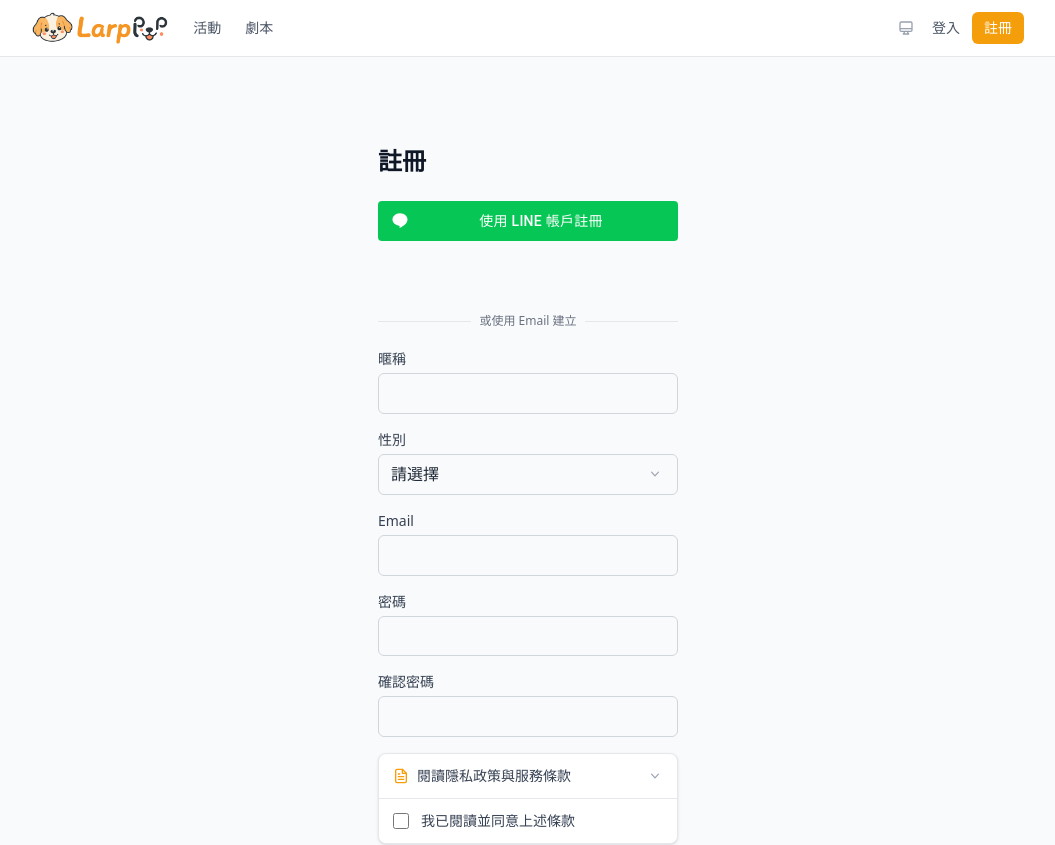
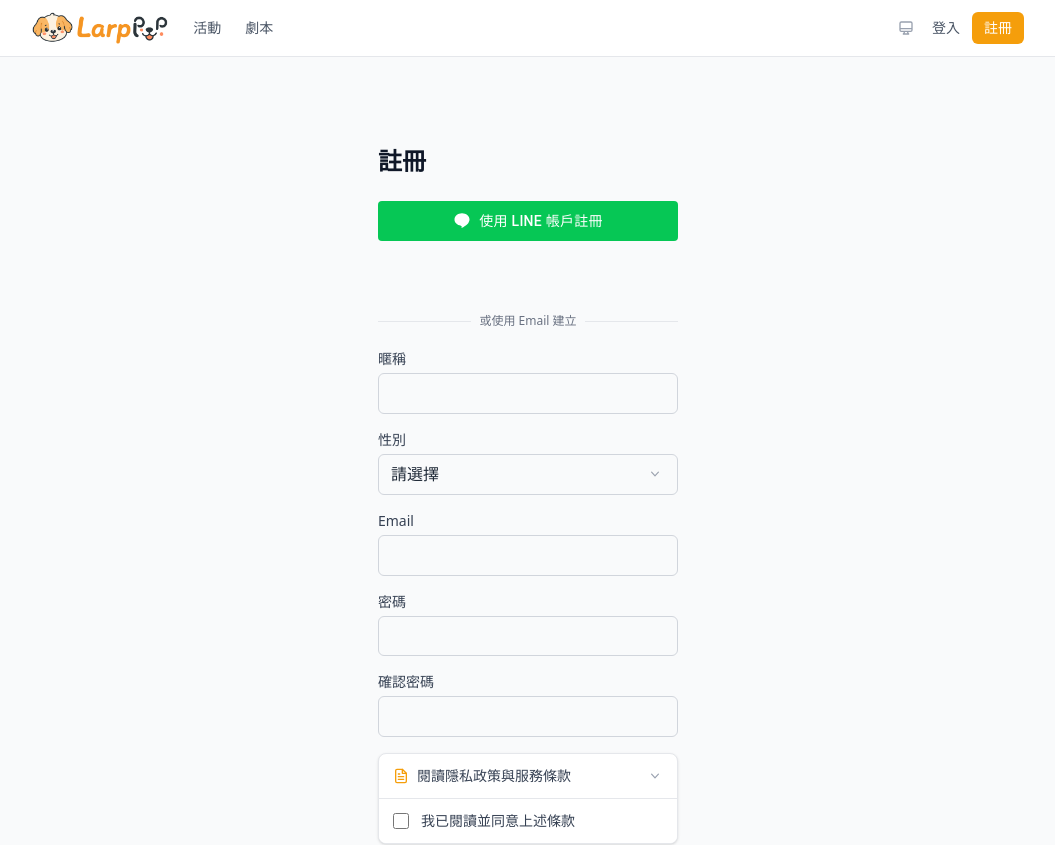
Before and after one commit to Naoyakaoru/larpup-web, a React (Vite) app: page /register in a window 1280 px wide. Shown: the top 845 px of the page, without its empty margins (112-1167 px from the left). Built offline with nearby package versions, Linux system fonts and the light colour scheme; no server answers.

Commit message:
fix: adjust LINE button alignment to match Google's centered logo alignment

```diff
--- a/src/pages/LoginPage.tsx
+++ b/src/pages/LoginPage.tsx
@@ -46,14 +46,12 @@ function SsoButton({
       style={{ fontFamily: '"Google Sans", Roboto, Arial, sans-serif' }}
       className={`w-full flex items-center justify-center h-[40px] rounded-[4px] text-[14px] font-medium tracking-[0.25px] disabled:opacity-50 transition-colors overflow-hidden ${className}`}
     >
-      {/* Inner wrapper — 對應 Google 的 nsm7Bb div，左右各 13px padding */}
-      <div className="flex items-center gap-2 flex-1 px-[13px]">
-        {/* Icon 置左，18×18px */}
+      {/* 讓 Icon 與文字靠攏並整體置中，對應 Google 的 logo_alignment="center" */}
+      <div className="flex items-center justify-center gap-2">
         <div className="w-[18px] h-[18px] flex items-center justify-center shrink-0">
           {icon}
         </div>
-        {/* 文字佔滿剩餘空間，在剩餘寬度內置中 */}
-        <span className="flex-1 text-center leading-none">{label}</span>
+        <span className="leading-none">{label}</span>
       </div>
     </button>
   )
--- a/src/pages/RegisterPage.tsx
+++ b/src/pages/RegisterPage.tsx
@@ -32,14 +32,12 @@ function SsoButton({
       style={{ fontFamily: '"Google Sans", Roboto, Arial, sans-serif' }}
       className={`w-full flex items-center justify-center h-[40px] rounded-[4px] text-[14px] font-medium tracking-[0.25px] disabled:opacity-50 transition-colors overflow-hidden ${className}`}
     >
-      {/* Inner wrapper — 對應 Google 的 nsm7Bb div，左右各 13px padding */}
-      <div className="flex items-center gap-2 flex-1 px-[13px]">
-        {/* Icon 置左，18×18px */}
+      {/* 讓 Icon 與文字靠攏並整體置中，對應 Google 的 logo_alignment="center" */}
+      <div className="flex items-center justify-center gap-2">
         <div className="w-[18px] h-[18px] flex items-center justify-center shrink-0">
           {icon}
         </div>
-        {/* 文字佔滿剩餘空間，在剩餘寬度內置中 */}
-        <span className="flex-1 text-center leading-none">{label}</span>
+        <span className="leading-none">{label}</span>
       </div>
     </button>
   );
```
